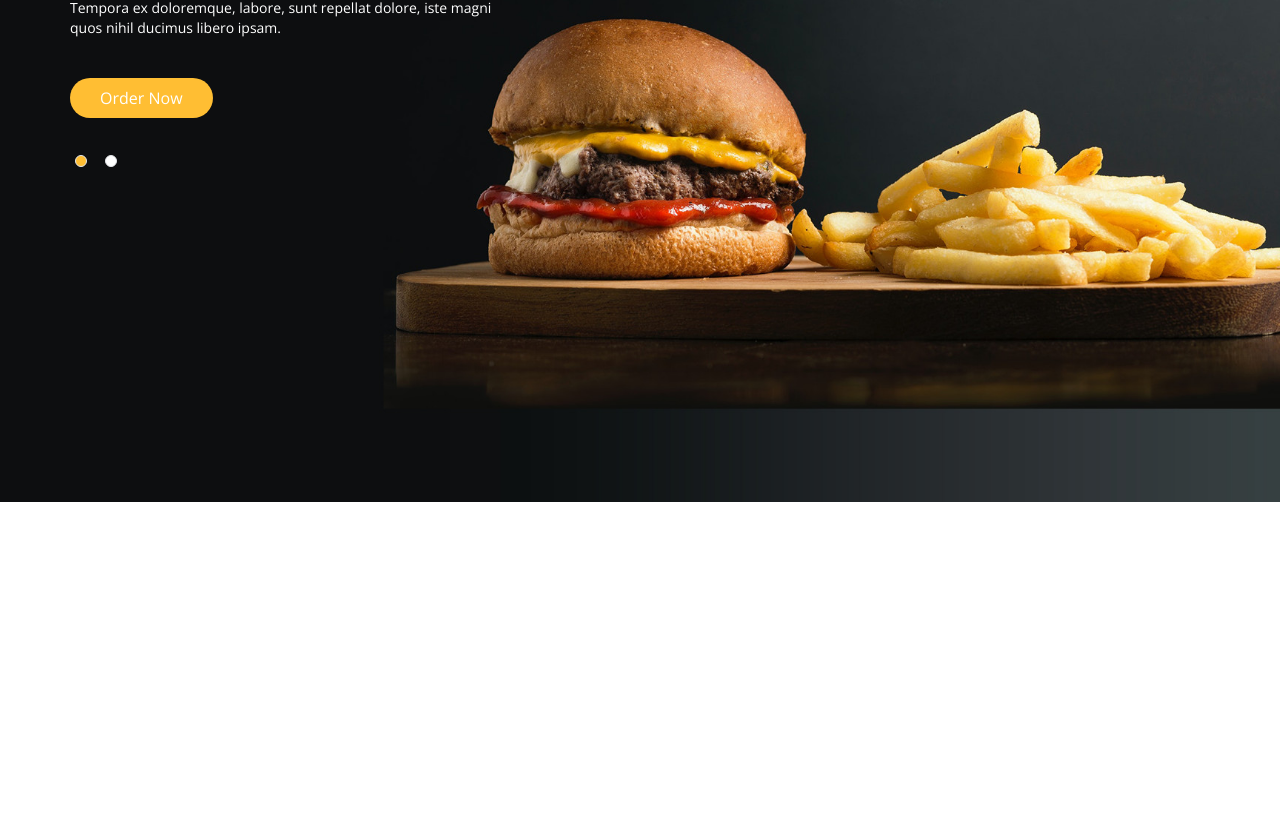
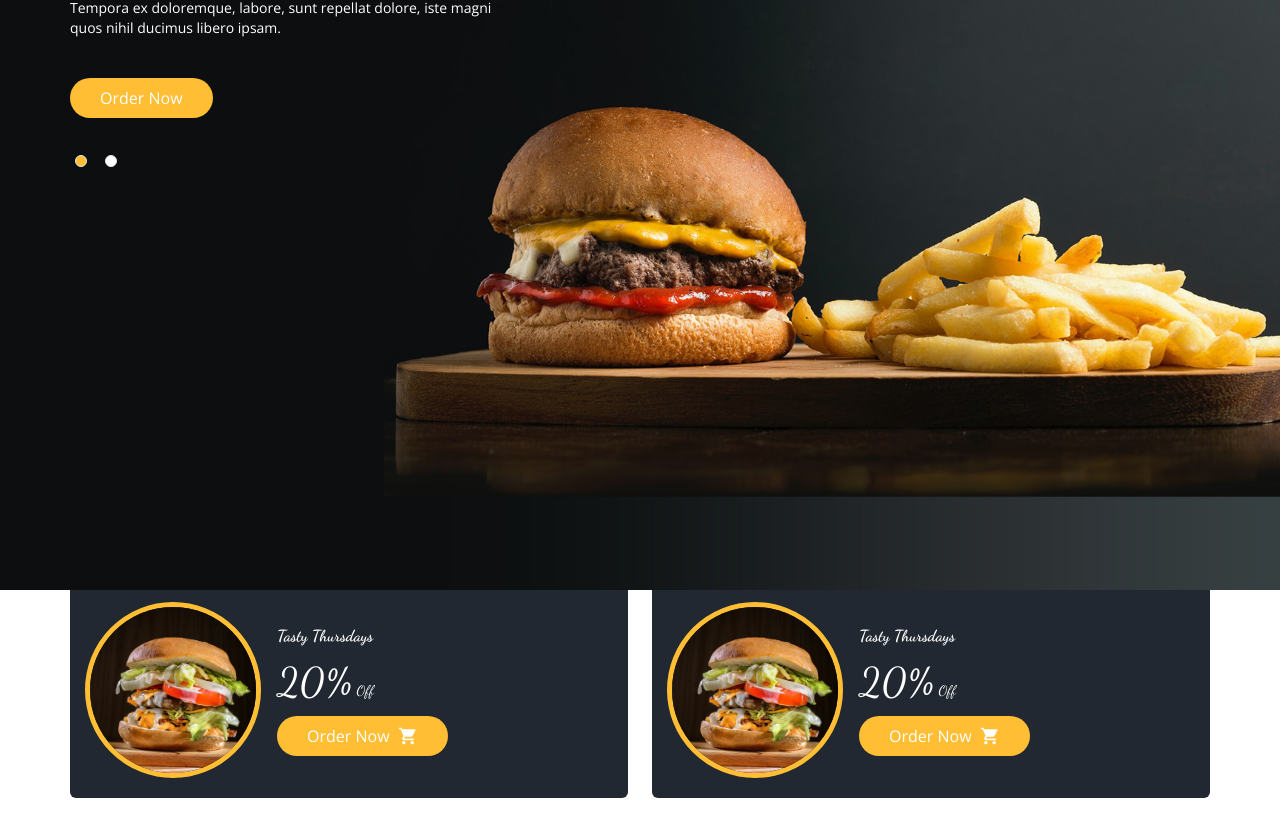
Before and after one commit to cihatsolak/nextjs-meal-master, a Next.js app: page /home in a window 1280 px wide. Shown: the part 210-1046 px from the top of the page. Before the commit the page ends 800 px from the top, so only its background shows below. Built offline with nearby package versions, Linux system fonts and the light colour scheme.

Commit message:
feat(client): add campaigns component

```diff
--- /dev/null
+++ b/components/Campaigns.jsx
@@ -0,0 +1,38 @@
+import Image from "next/image";
+import Title from "./ui/Title";
+import { MdShoppingCart } from "react-icons/md";
+
+const CampaignItem = () => {
+  return (
+    <div className="bg-secondary flex-1 rounded-md py-5 px-[15px] flex items-center gap-x-4">
+      <div className="relative md:w-44 md:h-44 w-36 h-36 after:content-['']   border-[5px] border-primary rounded-full overflow-hidden">
+        <Image
+          src="/images/hamburger.jpg"
+          alt=""
+          layout="fill"
+          className="hover:scale-105 transition-all"
+          objectFit="cover"
+        />
+      </div>
+      <div className="text-white">
+        <Title addClass="text-2xl">Tasty Thursdays</Title>
+        <div className="font-dancing my-1">
+          <span className="text-[40px]">20%</span>
+          <span className="text-sm inline-block ml-1">Off</span>
+        </div>
+        <button className="btn-primary flex items-center gap-x-2">
+          Order Now <MdShoppingCart size={20} />
+        </button>
+      </div>
+    </div>
+  );
+};
+
+export default function Campaigns() {
+  return (
+    <div className="flex justify-between container mx-auto py-20 gap-6 flex-wrap">
+      <CampaignItem />
+      <CampaignItem />
+    </div>
+  );
+}
--- a/components/Carousel.jsx
+++ b/components/Carousel.jsx
@@ -1,5 +1,4 @@
 import Image from "next/image";
-import React from "react";
 import Title from "./ui/Title";
 import Slider from "react-slick";
 
--- a/pages/home/index.jsx
+++ b/pages/home/index.jsx
@@ -1,10 +1,12 @@
 import React from 'react'
 import Carousel from '@/components/Carousel';
+import Campaigns from '@/components/Campaigns';
 
 export default function Index() {
   return (
-    <div className="relative">
+    <div>
       <Carousel />
+      <Campaigns/>
     </div>
   );
 }
```
Also changed, not shown: public/images/hamburger.jpg (added).
